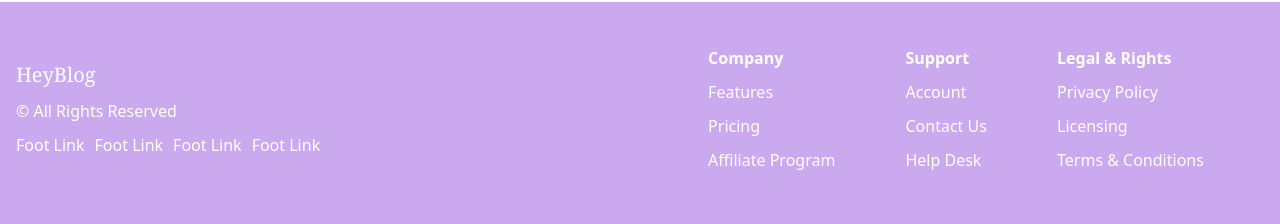
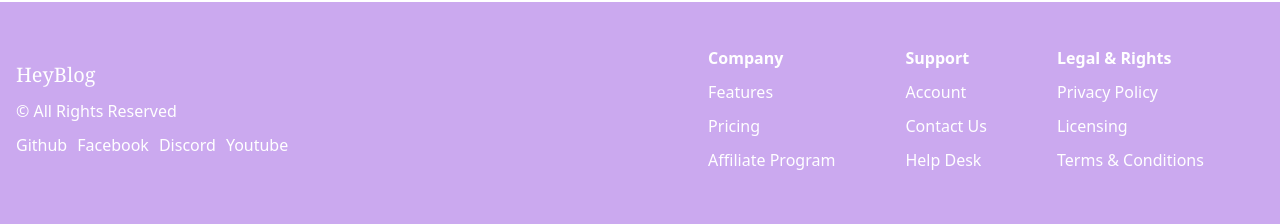
Before and after one commit to Shahnoor-26/hey-blog, a React (Vite) app: page / in a window 1280 px wide. Shown: the top 224 px of the page. Built offline with nearby package versions, Linux system fonts and the light colour scheme; no server answers.

Commit message:
links added

```diff
--- a/src/components/Footer/Footer.jsx
+++ b/src/components/Footer/Footer.jsx
@@ -14,12 +14,32 @@ const Footer = () => {
           </div>
           <ul className="flex max-md:flex-col gap-2.5">
             <li className="space-x-2.5">
-              <Link to={"#"}>Foot Link</Link>
-              <Link to={"#"}>Foot Link</Link>
+              <Link
+                to={"#"}
+                className="hover:text-text-secondary hover:underline transition-all duration-200 ease-in-out"
+              >
+                Github
+              </Link>
+              <Link
+                to={"#"}
+                className="hover:text-text-secondary hover:underline transition-all duration-200 ease-in-out"
+              >
+                Facebook
+              </Link>
             </li>
             <li className="space-x-2.5">
-              <Link to={"#"}>Foot Link</Link>
-              <Link to={"#"}>Foot Link</Link>
+              <Link
+                to={"#"}
+                className="hover:text-text-secondary hover:underline transition-all duration-200 ease-in-out"
+              >
+                Discord
+              </Link>
+              <Link
+                to={"#"}
+                className="hover:text-text-secondary hover:underline transition-all duration-200 ease-in-out"
+              >
+                Youtube
+              </Link>
             </li>
           </ul>
         </section>
```
